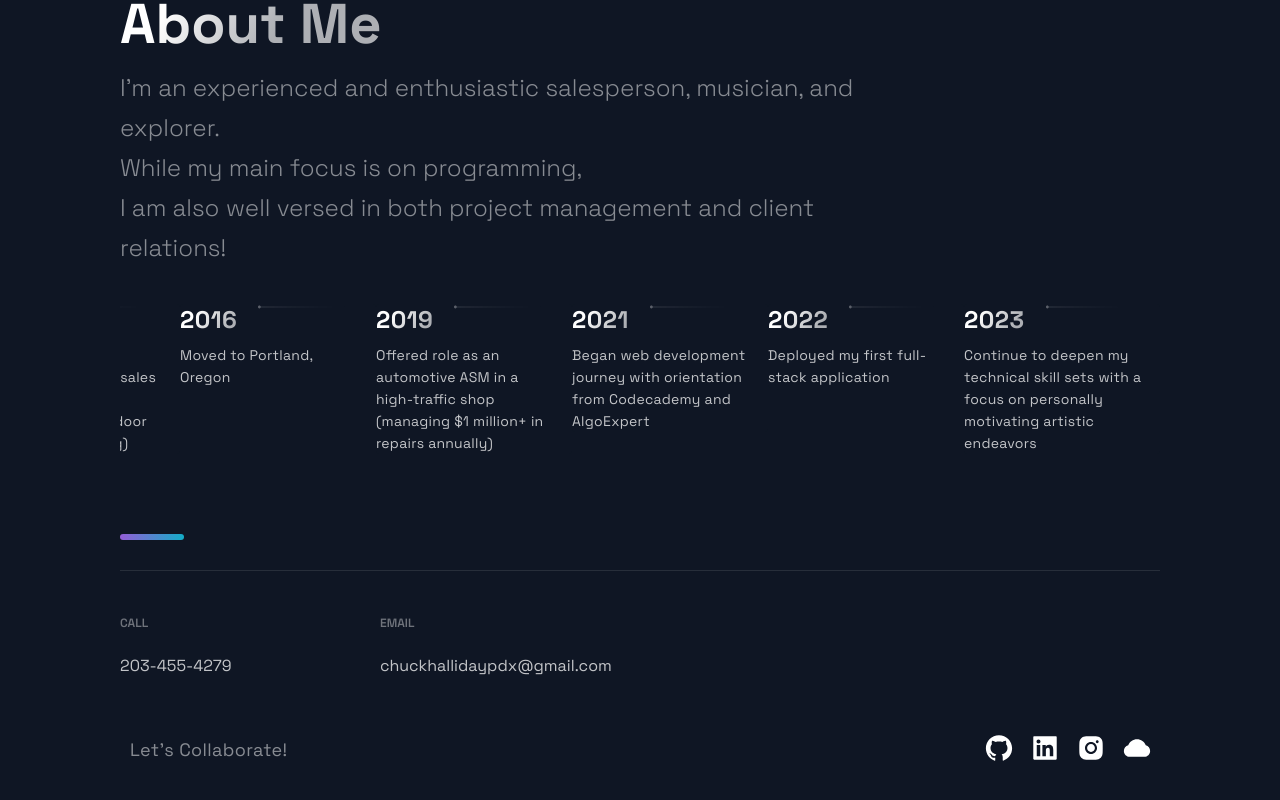
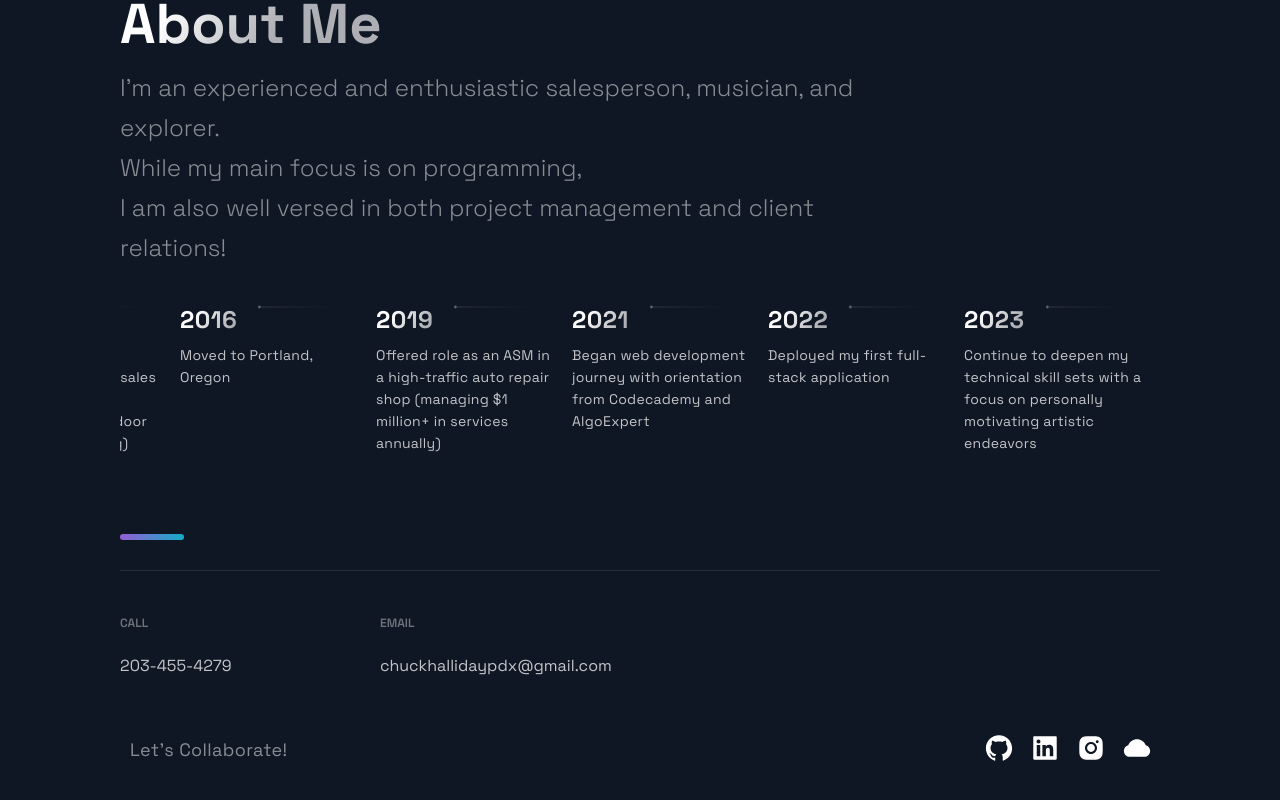
Before and after one commit to chuckhalliday/Personal-Portfolio, a Next.js app: page / in a window 1280 px wide. Shown: the part 2760-3560 px from the top of the page. Built offline with nearby package versions, Linux system fonts and the light colour scheme.

Commit message:
Update constants.js

```diff
--- a/src/constants/constants.js
+++ b/src/constants/constants.js
@@ -53,7 +53,7 @@ export const TimeLineData = [
   { year: 2011, text: 'Moved to Anchorage, Alaska', },
   { year: 2012, text: 'Began to gain experience in both sales and management (including door to door and B2B prosecting)', },
   { year: 2016, text: 'Moved to Portland, Oregon', },
-  { year: 2019, text: 'Offered role as an automotive ASM in a high-traffic shop (managing $1 million+ in repairs annually)', },
+  { year: 2019, text: 'Offered role as an ASM in a high-traffic auto repair shop (managing $1 million+ in services annually)', },
   { year: 2021, text: 'Began web development journey with orientation from Codecademy and AlgoExpert', },
   { year: 2022, text: 'Deployed my first full-stack application', },
   { year: 2023, text: 'Continue to deepen my technical skill sets with a focus on personally motivating artistic endeavors', },
```
